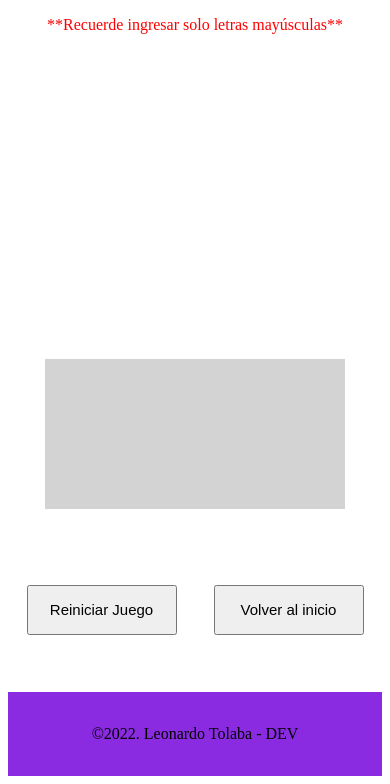
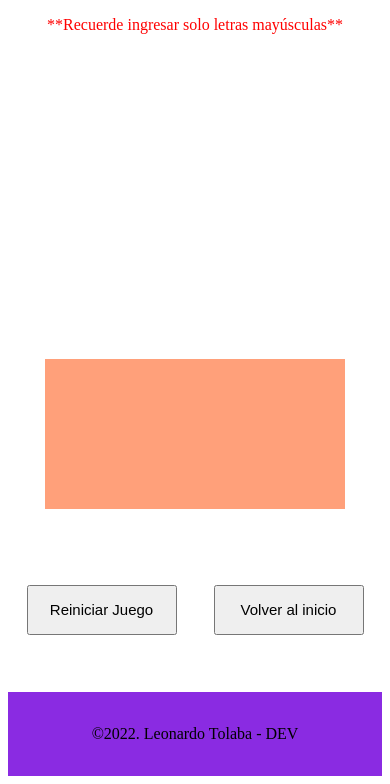
Before and after one commit to Leonardo-MT93/Challengue02---OracleONE---2.0, a plain HTML site: page index.html in a window 390 px wide. Shown: the part 920-1704 px from the top of the page. Drawn offline with Linux system fonts and the light colour scheme.

Commit message:
New color added

```diff
--- a/stylemobile.css
+++ b/stylemobile.css
@@ -98,6 +98,6 @@
         display: none;
     }
     #myCanvas {
-        background: lightgrey;
+        background: lightsalmon;
     }
     }
```
